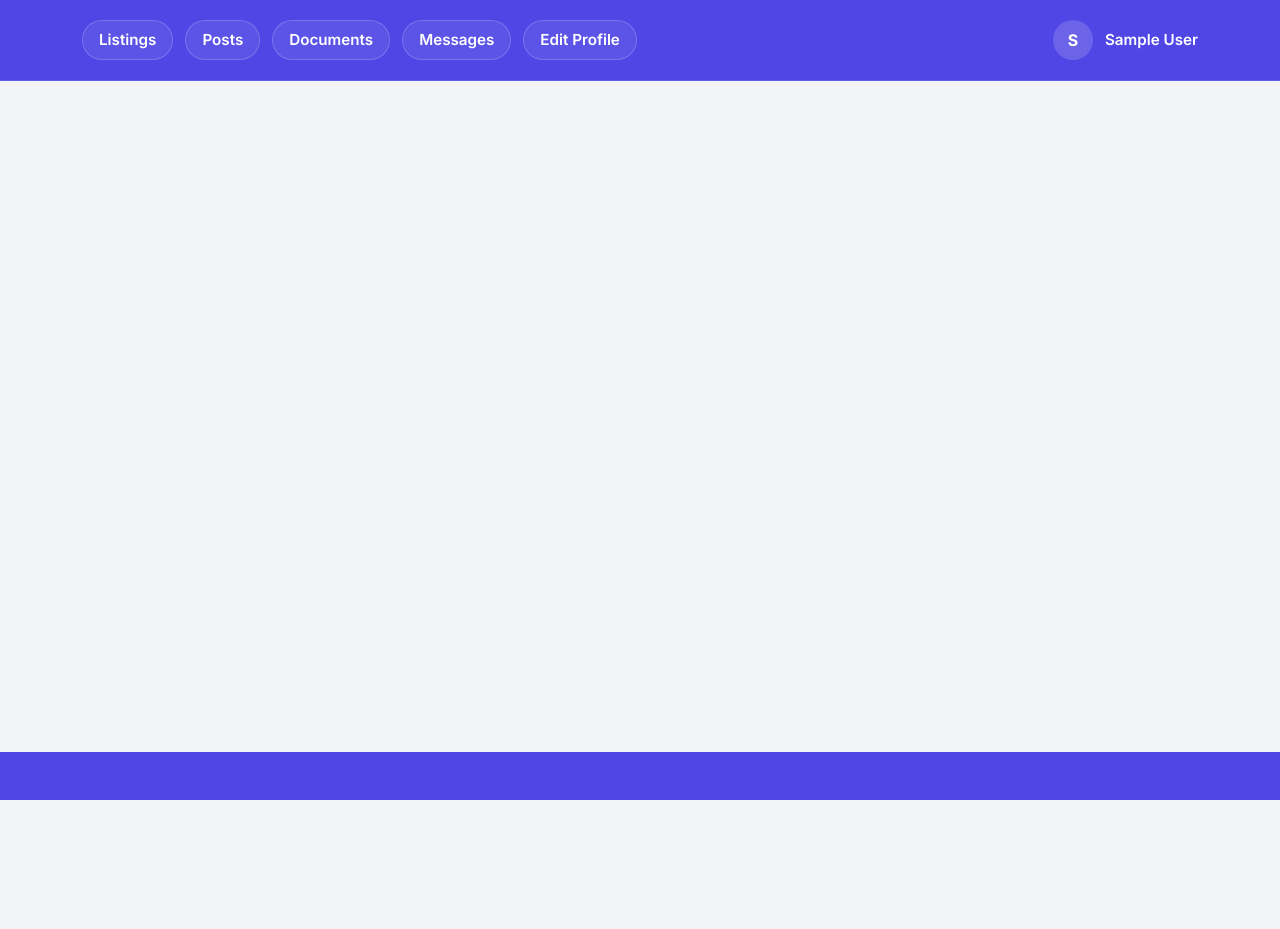
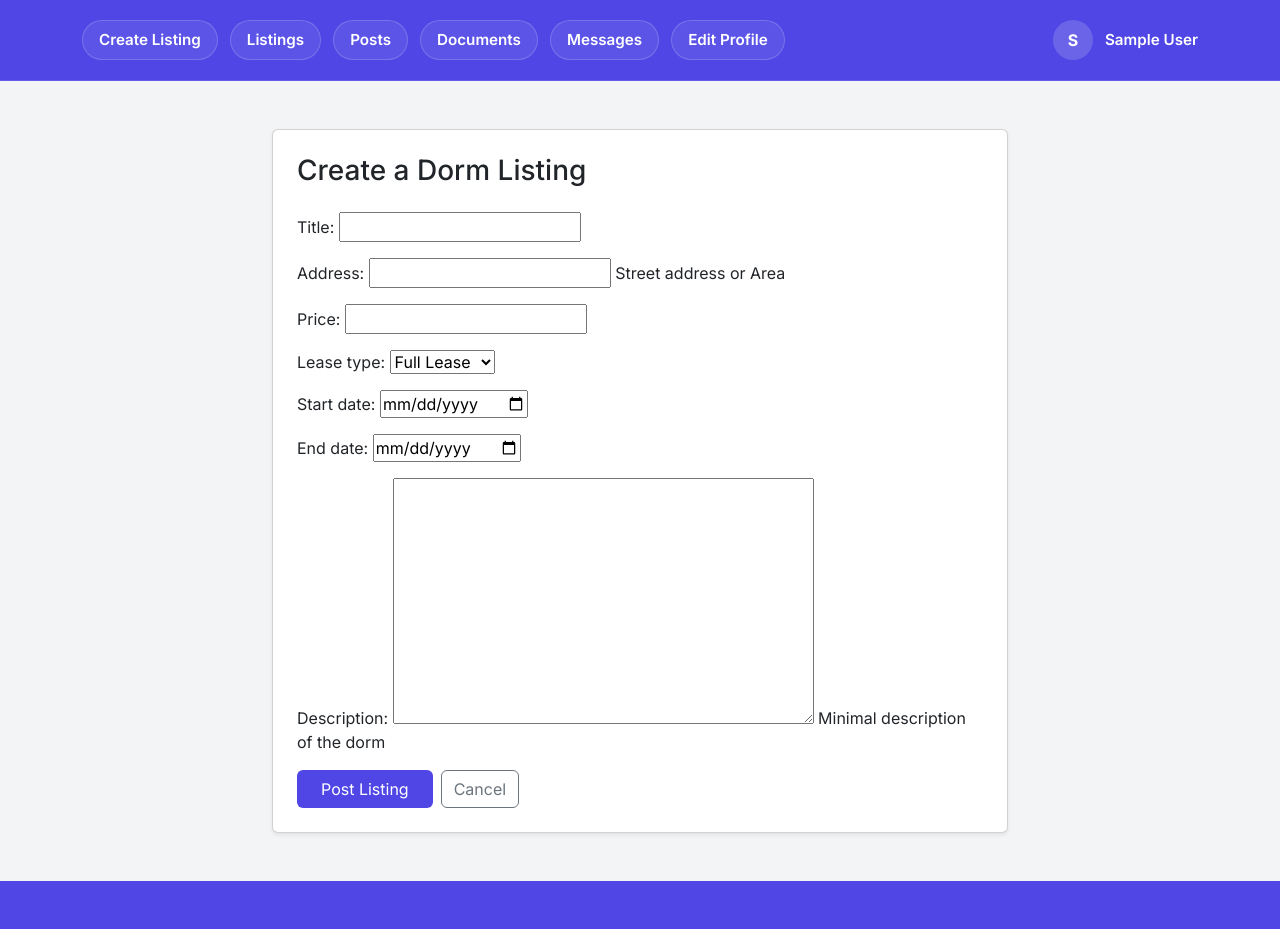
Before and after one commit to CSCI3356-Spring2026/Vibecoders, a Django app: page /listings/create/ in a window 1280 px wide. Before the commit the page ends 800 px from the top, so only its background shows below. Run offline with Django 5.2, Linux system fonts and the light colour scheme; the visitor is signed in with stand-in values (Sample User, id 1).

Commit message:
Add Listing model, styled create form, and feed view with navbar integration

```diff
--- /dev/null
+++ b/listings/forms.py
@@ -0,0 +1,12 @@
+from django import forms
+from .models import Listing
+
+class ListingForm(forms.ModelForm):
+    class Meta:
+        model = Listing
+
+        fields = ['title', 'address', 'price', 'lease_type', 'start_date', 'end_date', 'description']
+        widgets = {
+            'start_date': forms.DateInput(attrs={'type': 'date'}),
+            'end_date': forms.DateInput(attrs={'type': 'date'}),
+        }
--- a/listings/models.py
+++ b/listings/models.py
@@ -1 +1,41 @@
 # Create your models here.
+from django.db import models
+from django.conf import settings
+
+class Listing(models.Model):
+    owner = models.ForeignKey(
+        settings.AUTH_USER_MODEL,
+        on_delete=models.CASCADE,
+        related_name='listings'
+    )
+
+
+    title = models.CharField(max_length=200)
+    address = models.CharField(max_length=255, help_text="Street address or Area")
+    price = models.DecimalField(max_digits=10, decimal_places=2)
+
+    start_date = models.DateField()
+    end_date = models.DateField()
+    description = models.TextField(blank=True, help_text="Minimal description of the dorm")
+
+
+    LEASE_TYPES = [
+        ('SUBLEASE', 'Sublease'),
+        ('FULL', 'Full Lease'),
+        ('SHORT', 'Short-term'),
+    ]
+    lease_type = models.CharField(max_length=20, choices=LEASE_TYPES, default='FULL')
+
+    STATUS_CHOICES = [
+        ('AVAILABLE', 'Available'),
+        ('PENDING', 'Pending'),
+        ('TAKEN', 'Taken'),
+    ]
+    status = models.CharField(max_length=20, choices=STATUS_CHOICES, default='AVAILABLE')
+
+
+    is_hidden = models.BooleanField(default=False)
+    created_at = models.DateTimeField(auto_now_add=True)
+
+    def __str__(self):
+        return f"{self.title} - ${self.price}"
--- a/listings/urls.py
+++ b/listings/urls.py
@@ -9,4 +9,6 @@ urlpatterns = [
     path("", views.search, name="search"),
     path("detail/", views.listing_detail, name="detail"),
     path("create/", views.create_listing, name="create"),
+    path('', views.listing_list, name='listing_list'),
+    path('create/', views.create_listing, name='create_listing'),
 ]
--- a/listings/views.py
+++ b/listings/views.py
@@ -1,5 +1,7 @@
-from django.shortcuts import render
-
+from django.shortcuts import render, redirect
+from django.contrib.auth.decorators import login_required
+from .models import Listing
+from .forms import ListingForm
 
 # Minimal current views for listing-related pages
 def search(request):
@@ -12,3 +14,22 @@ def listing_detail(request):
 
 def create_listing(request):
     return render(request, "listings/create_listing.html")
+
+def listing_list(request):
+    listings = Listing.objects.filter(is_hidden=False).order_by('-created_at')
+
+    return render(request, 'listings/listing_list.html', {'listings': listings})
+
+@login_required
+def create_listing(request):
+    if request.method == 'POST':
+        form = ListingForm(request.POST)
+        if form.is_valid():
+            listing = form.save(commit=False)
+            listing.owner = request.user
+            listing.save()
+            return redirect('listing_list') # Send them back to the feed
+    else:
+        form = ListingForm()
+
+    return render(request, 'listings/listing_form.html', {'form': form})
--- a/templates/base.html
+++ b/templates/base.html
@@ -132,6 +132,7 @@
             <div class="container">
                 <div class="nav-row d-flex flex-column flex-lg-row justify-content-between align-items-lg-center gap-3">
                     <nav class="nav-actions">
+                        <a class="nav-button" href="{% url 'listings:create_listing' %}">Create Listing</a>
                         <a class="nav-button" href="/listings/">Listings</a>
                         <a class="nav-button" href="/listings/create/">Posts</a>
                         <a class="nav-button" href="/users/dashboard/">Documents</a>
--- /dev/null
+++ b/templates/listings/listing_form.html
@@ -0,0 +1,32 @@
+{% extends "base.html" %}
+
+{% block content %}
+<div class="container py-5">
+    <div class="row justify-content-center">
+        <div class="col-md-8">
+            <div class="card shadow-sm">
+                <div class="card-body p-4">
+                    <h1 class="h3 mb-4">Create a Dorm Listing</h1>
+
+                    <form method="post">
+                        {% csrf_token %}
+
+                        <div class="mb-3">
+                            {{ form.as_p }}
+                        </div>
+
+                        <div class="d-flex gap-2">
+                            <button type="submit" class="btn btn-primary px-4" style="background-color: var(--primary-600); border: none;">
+                                Post Listing
+                            </button>
+                            <a href="{% url 'listings:listing_list' %}" class="btn btn-outline-secondary">
+                                Cancel
+                            </a>
+                        </div>
+                    </form>
+                </div>
+            </div>
+        </div>
+    </div>
+</div>
+{% endblock %}
--- a/users/models.py
+++ b/users/models.py
@@ -19,6 +19,7 @@ class CustomUser(AbstractUser):
         help_text="Designates whether this user is a Student or Admin.",
     )
 
+
     @property
     def is_bc_admin(self):
         """Return True if the user has the Admin role."""
--- a/vibecoders/urls.py
+++ b/vibecoders/urls.py
@@ -24,4 +24,5 @@ urlpatterns = [
     path("listings/", include("listings.urls")),
     path("users/", include("users.urls")),
     path("accounts/", include("allauth.urls")),
+    path('listings/', include('listings.urls')),
 ]
```
Also changed, not shown: listings/admin.py (+14 -1 lines), templates/listings/listing_list.html (added, +15 -0 lines), listings/migrations/0001_initial.py (added).
